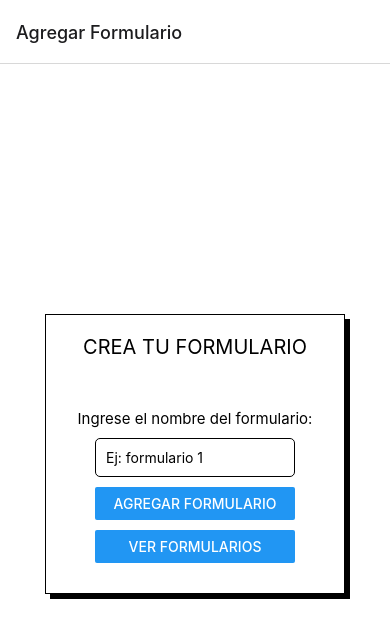
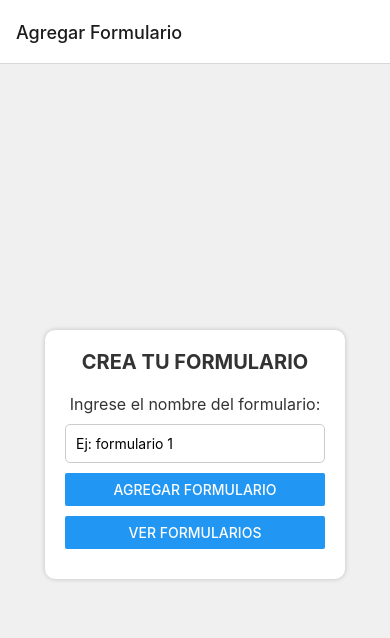
Before and after one commit to Juanse1998/IFarming, a React Native app: screen /CreateForm in a window 390 px wide. Shown: the top 638 px of the page. Built offline with nearby package versions, Linux system fonts and the light colour scheme.

Commit message:
Se actualizo el estilo

```diff
--- a/src/components/form/CreateForm.jsx
+++ b/src/components/form/CreateForm.jsx
@@ -35,7 +35,7 @@ const CreateForm = ({ addForm, addField }) => {
 
   return (
     <View style={styles.container}>
-    <View style={styles.containerCard}>
+      <View style={styles.card}>
         <Text style={styles.title}>CREA TU FORMULARIO</Text>
         <Text style={styles.label}>Ingrese el nombre del formulario:</Text>
         <TextInput
@@ -51,7 +51,7 @@ const CreateForm = ({ addForm, addField }) => {
         <View style={styles.buttonContainer}>
           <Button title="Ver Formularios" onPress={handleSeeForms} />
         </View>
-      <Modal style={{alignItems: 'center'}} isVisible={isModalVisible} onBackdropPress={showModal}>
+        <Modal style={styles.modal} isVisible={isModalVisible} onBackdropPress={showModal}>
           <View style={styles.modalContent}>
             <Text style={styles.modalText}>¡Formulario creado con éxito!</Text>
             <Button title="Cerrar" onPress={showModal} />
@@ -67,54 +67,60 @@ const styles = StyleSheet.create({
     flex: 1,
     justifyContent: 'center',
     alignItems: 'center',
-    backgroundColor: Platform.OS === 'web' ? '#fff' : '#1E40AF',
-    width: '100%',
+    backgroundColor: '#f0f0f0',
+  },
+  card: {
+    alignItems: 'center',
+    backgroundColor: '#ffffff',
+    width: Platform.OS === 'web' ? 300 : '80%',
     padding: 20,
-  },
-  containerCard: {
-    alignItems: 'center',
-    backgroundColor: Platform.OS === 'web' ? '#fff' : '#1E40AF',
-    width: Platform.OS === 'web' ? '300px' : '60%',
-    padding: 20,
-    border: '1px solid black',
-    boxShadow: '5px 5px'
+    borderRadius: 10,
+    shadowColor: '#000',
+    shadowOpacity: 0.2,
+    shadowRadius: 5,
+    elevation: 5,
   },
   title: {
     fontSize: 20,
-    marginBottom: 50
+    marginBottom: 20,
+    fontWeight: 'bold',
+    color: '#333333',
   },
   label: {
-    fontSize: 15,
+    fontSize: 16,
     marginBottom: 10,
-    color: Platform.OS === 'web' ? '#000' : '#fff',
+    color: '#333333',
   },
   input: {
-    backgroundColor: '#fff',
+    backgroundColor: '#ffffff',
     padding: 10,
-    width: Platform.OS === 'web' ? '200px' : '60%',
+    width: '100%',
     borderRadius: 5,
     marginBottom: 10,
-    border: '1px solid black'
+    borderWidth: 1,
+    borderColor: '#cccccc',
   },
   error: {
     color: 'red',
     marginBottom: 10,
-    width: Platform.OS === 'web' ? '200px' : '60%',
   },
   buttonContainer: {
-    width: Platform.OS === 'web' ? '200px' : '60%',
+    width: '100%',
     marginBottom: 10,
   },
+  modal: {
+    alignItems: 'center',
+  },
   modalContent: {
-    backgroundColor: '#fff',
+    backgroundColor: '#ffffff',
     padding: 20,
     borderRadius: 10,
     alignItems: 'center',
-    width: Platform.OS === 'web' ? '280px' : '60%',
   },
   modalText: {
     fontSize: 18,
     marginBottom: 20,
+    color: '#333333',
   },
 });
 
```
Lines whose indentation alone changed are shown as unchanged.
